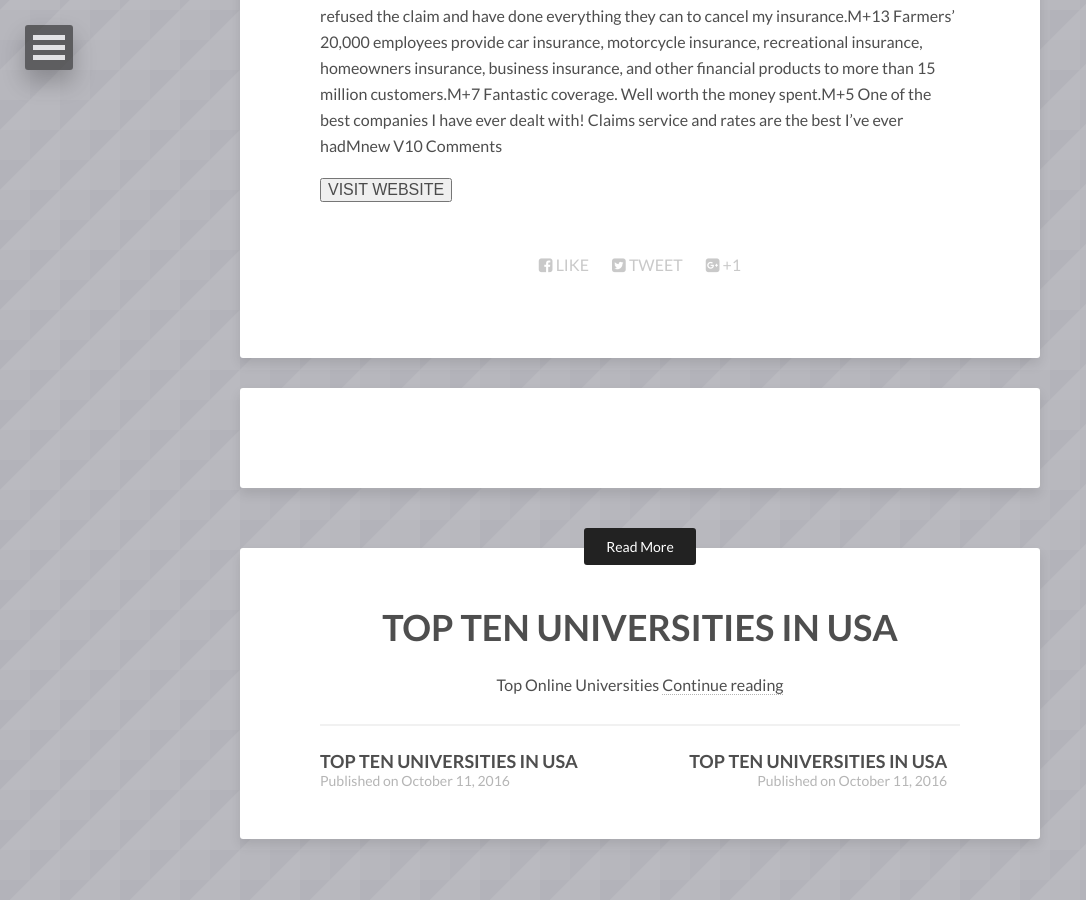
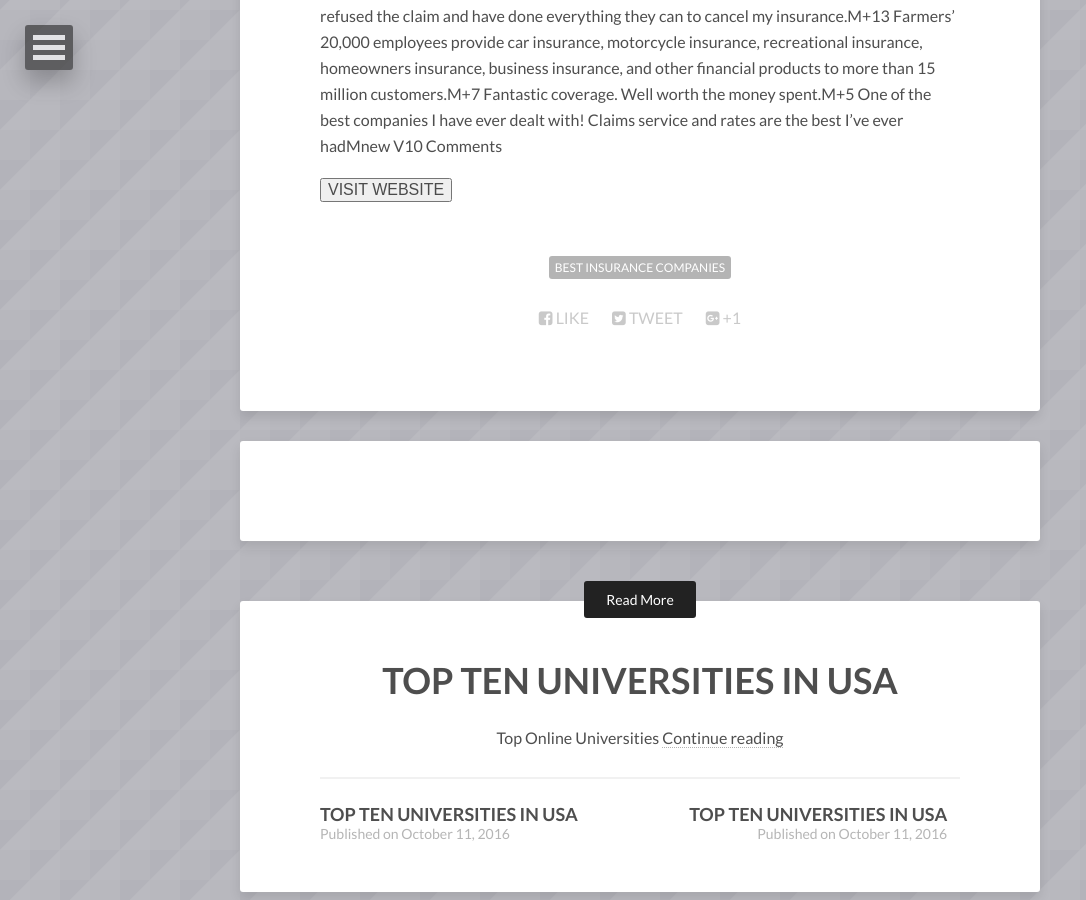
Before and after one commit to vivek1karna/topten, a Jekyll site: the page built from _posts/2016-10-11-best-insurance.md, in a window 1280 px wide and 900 px high, scrolled down 3170 px. Shown: the whole window, without its empty margins (0-1086 px from the left). Built offline with Jekyll 4.4.1, drawn with Linux system fonts in a browser that asks for light colours; nearby versions of some CDN libraries; comment, search, counter and statistics services are not loaded.

Commit message:
Update 2016-10-11-best-insurance.md

```diff
--- a/_posts/2016-10-11-best-insurance.md
+++ b/_posts/2016-10-11-best-insurance.md
@@ -2,6 +2,7 @@
 layout: post
 title: TOP 10 Best INSURANCE COMPANIES IN USA
 description: "Best Insurance Companies"
+tags: [Best Insurance Companies]
 image:
   feature: insu.jpg
   background: triangular.png
```
